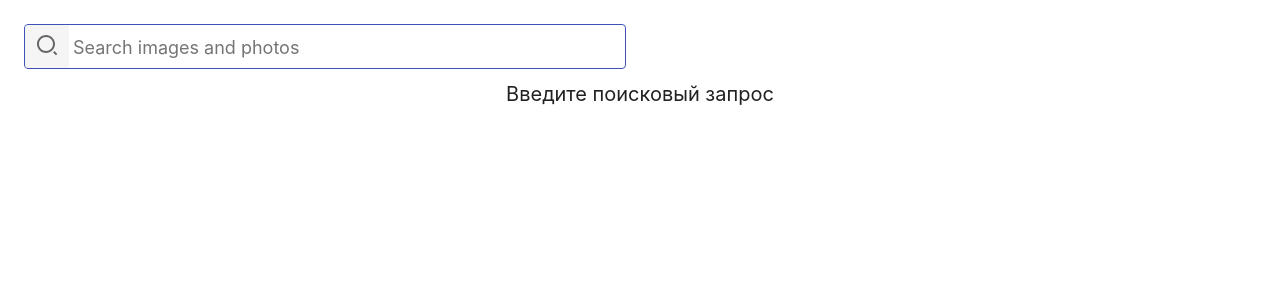
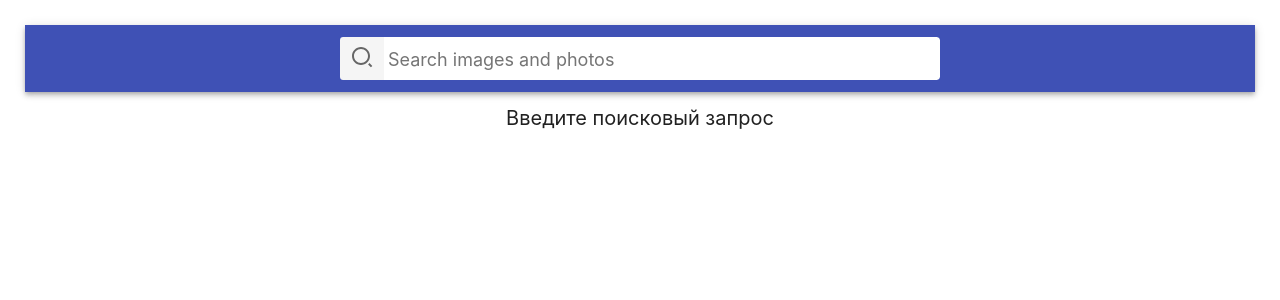
Before and after one commit to KurbatovAS/goit-react-hw-03-image-finder, a React (Create React App) app: page / in a window 1280 px wide. Shown: the top 300 px of the page. Built offline with nearby package versions, Linux system fonts and the light colour scheme.

Commit message:
header style fix

```diff
--- a/src/components/ImageResolvedView/ImageResolvedView.jsx
+++ b/src/components/ImageResolvedView/ImageResolvedView.jsx
@@ -20,7 +20,7 @@ function ImageResolvedView({ pictures, loadMore, loading, openModal }) {
         ))}
       </ul>
       {loading && <ImagePendingView message={'Loading...'} />}
-      {pictures.length >= 1 && <Button onClick={loadMore} />}
+      {pictures.length >= 1 && !loading && <Button onClick={loadMore} />}
     </>
   );
 }
--- a/src/components/Searchbar/Searchbar.jsx
+++ b/src/components/Searchbar/Searchbar.jsx
@@ -29,7 +29,7 @@ class Searchbar extends Component {
 
     return (
       <>
-        <header className={s.searchbar}>
+        <header className={s.Searchbar}>
           <form className={s.SearchForm} onSubmit={this.formSubmitHandler}>
             <button type="submit" className={s.SearchFormButton}>
               <RiSearch2Line className={s.SearchFormIcon} />
--- a/src/components/Searchbar/Searchbar.module.css
+++ b/src/components/Searchbar/Searchbar.module.css
@@ -1,4 +1,4 @@
-/* .Searchbar {
+.Searchbar {
   top: 0;
   left: 0;
   position: sticky;
@@ -15,7 +15,7 @@
   background-color: #3f51b5;
   box-shadow: 0px 2px 4px -1px rgba(0, 0, 0, 0.2),
     0px 4px 5px 0px rgba(0, 0, 0, 0.14), 0px 1px 10px 0px rgba(0, 0, 0, 0.12);
-} */
+}
 
 .SearchForm {
   display: flex;
--- a/src/index.js
+++ b/src/index.js
@@ -4,7 +4,6 @@ import 'reset-css';
 import App from 'components/App';
 import reportWebVitals from './reportWebVitals';
 import './index.css';
-import './styles.css';
 
 ReactDOM.render(
   <React.StrictMode>
```
